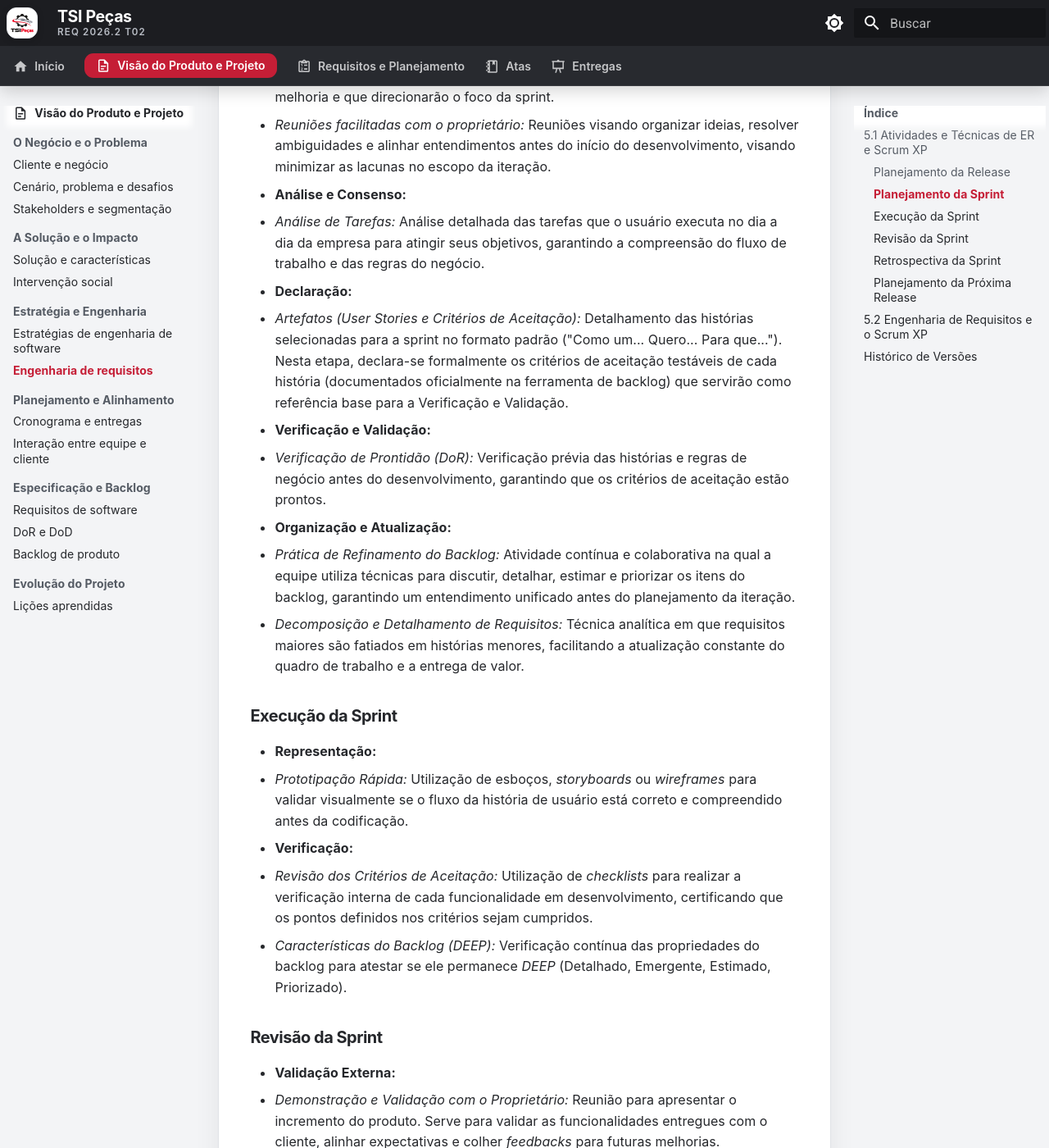
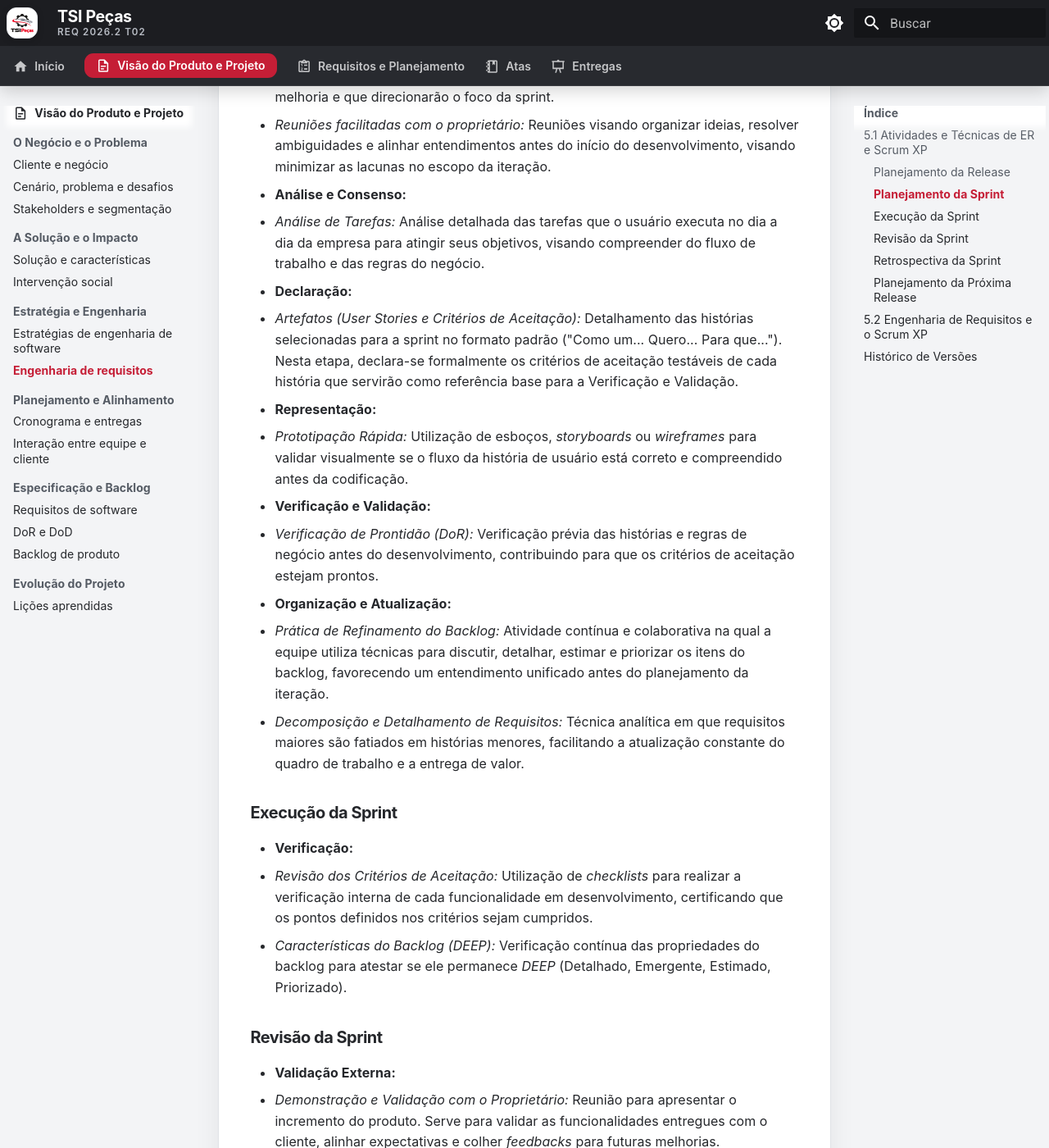
Before and after one commit to mdsreq-fga-unb/REQ-202562-T02-TSI-AutoPecas, an MkDocs documentation site: the page built from docs/visao-produto/engenharia-de-requisitos.md, in a window 1280 px wide and 1400 px high, scrolled down 1134 px. Shown: the whole window at 82% size. Built offline with MkDocs 1.6.1 and Material for MkDocs 9.7.7, drawn with Linux system fonts in a browser that asks for light colours; comment, search, counter and statistics services are not loaded; some of the changed text lies outside the part shown.

Commit message:
Modifica e arruma issue 7 de acordo com feedbacks da monitora

```diff
--- a/docs/visao-produto/engenharia-de-requisitos.md
+++ b/docs/visao-produto/engenharia-de-requisitos.md
@@ -10,7 +10,7 @@
   * *Análise do contexto da solução:* Investigação do domínio da aplicação e do ambiente em que o sistema operará, visando entender as regras de negócio e os valores fundamentais para o cliente.
 * **Análise e Consenso:**
   * *MoSCoW:* Técnica que auxilia na separação das funcionalidades de acordo com as prioridades mais críticas para a TSI Peças, classificando-as em *Must have*, *Should have*, *Could have* e *Won’t have*.
-  * *Estudo de Viabilidade:* Avaliação preliminar realizada em conjunto com a modelagem de negócio para compreender as restrições de orçamento, recursos e prazo. Seu resultado deve ser documentado, garantindo que o escopo seja realizável.
+  * *Estudo de Viabilidade:* Avaliação preliminar realizada em conjunto com a modelagem de negócio para compreender as restrições de orçamento, recursos e prazo. Seu resultado deve ser documentado, contribuindo para que o escopo seja realizável.
 * **Declaração:**
   * *Artefatos de Declaração (Épicos e User Stories):* Elaboração dos requisitos em alto nível (Épicos) que capturam as grandes necessidades do sistema. A partir deles, são declaradas as User Stories iniciais, descrevendo o valor entregue ao usuário de forma simples, compondo a primeira versão do *Product Backlog*.
 
@@ -20,19 +20,19 @@
   * *Análise Documental:* Revisão de documentos existentes da empresa, como planilhas atuais e relatórios de vendas, para identificar pontos que necessitam de melhoria e que direcionarão o foco da sprint.
   * *Reuniões facilitadas com o proprietário:* Reuniões visando organizar ideias, resolver ambiguidades e alinhar entendimentos antes do início do desenvolvimento, visando minimizar as lacunas no escopo da iteração.
 * **Análise e Consenso:**
-  * *Análise de Tarefas:* Análise detalhada das tarefas que o usuário executa no dia a dia da empresa para atingir seus objetivos, garantindo a compreensão do fluxo de trabalho e das regras do negócio.
+  * *Análise de Tarefas:* Análise detalhada das tarefas que o usuário executa no dia a dia da empresa para atingir seus objetivos, visando compreender do fluxo de trabalho e das regras do negócio.
 * **Declaração:**
-  * *Artefatos (User Stories e Critérios de Aceitação):* Detalhamento das histórias selecionadas para a sprint no formato padrão ("Como um... Quero... Para que..."). Nesta etapa, declara-se formalmente os critérios de aceitação testáveis de cada história (documentados oficialmente na ferramenta de backlog) que servirão como referência base para a Verificação e Validação.
+  * *Artefatos (User Stories e Critérios de Aceitação):* Detalhamento das histórias selecionadas para a sprint no formato padrão ("Como um... Quero... Para que..."). Nesta etapa, declara-se formalmente os critérios de aceitação testáveis de cada história que servirão como referência base para a Verificação e Validação.
+* **Representação:**
+  * *Prototipação Rápida:* Utilização de esboços, *storyboards* ou *wireframes* para validar visualmente se o fluxo da história de usuário está correto e compreendido antes da codificação.
 * **Verificação e Validação:**
-  * *Verificação de Prontidão (DoR):* Verificação prévia das histórias e regras de negócio antes do desenvolvimento, garantindo que os critérios de aceitação estão prontos.
+  * *Verificação de Prontidão (DoR):* Verificação prévia das histórias e regras de negócio antes do desenvolvimento, contribuindo para que os critérios de aceitação estejam prontos.
 * **Organização e Atualização:**
-  * *Prática de Refinamento do Backlog:* Atividade contínua e colaborativa na qual a equipe utiliza técnicas para discutir, detalhar, estimar e priorizar os itens do backlog, garantindo um entendimento unificado antes do planejamento da iteração.
+  * *Prática de Refinamento do Backlog:* Atividade contínua e colaborativa na qual a equipe utiliza técnicas para discutir, detalhar, estimar e priorizar os itens do backlog, favorecendo um entendimento unificado antes do planejamento da iteração.
   * *Decomposição e Detalhamento de Requisitos:* Técnica analítica em que requisitos maiores são fatiados em histórias menores, facilitando a atualização constante do quadro de trabalho e a entrega de valor.
 
 ### Execução da Sprint
 
-* **Representação:**
-  * *Prototipação Rápida:* Utilização de esboços, *storyboards* ou *wireframes* para validar visualmente se o fluxo da história de usuário está correto e compreendido antes da codificação.
 * **Verificação:**
   * *Revisão dos Critérios de Aceitação:* Utilização de *checklists* para realizar a verificação interna de cada funcionalidade em desenvolvimento, certificando que os pontos definidos nos critérios sejam cumpridos.
   * *Características do Backlog (DEEP):* Verificação contínua das propriedades do backlog para atestar se ele permanece *DEEP* (Detalhado, Emergente, Estimado, Priorizado).
@@ -54,11 +54,11 @@
 ### Planejamento da Próxima Release
 
 * **Elicitação e Descoberta:**
-  * *Mapeamento de Evolução do Produto:* Sessões para captar novas necessidades estratégicas da TSI Peças ou compilar os feedbacks das Sprints anteriores, visualizando o que agregará mais valor na próxima versão.
+  * *Brainstorming:* Sessões para captar novas necessidades estratégicas da TSI Peças ou compilar os feedbacks das Sprints anteriores, visualizando o que agregará mais valor na próxima versão.
 * **Declaração:**
   * *Atualização de Épicos e User Stories:* Criação e declaração de novos épicos e histórias de usuário baseados nos *feedbacks* coletados, organizando-os no *Product Backlog* para definir claramente o escopo e o valor entregue na próxima *release*.
 * **Verificação e Validação:**
-  * *Verificação de Prontidão (DEEP):* Validação contínua do backlog geral da *release* contra os critérios DEEP. O objetivo é verificar se os requisitos antigos foram depurados e reestimados, atestando que os itens da próxima *release* estão válidos e prontos para o fracionamento nas Sprints seguintes.
+  * *Verificação de Prontidão (DoR):* Validação contínua do backlog geral da *release* contra os critérios DoR. O objetivo é verificar se os requisitos antigos foram depurados e reestimados, atestando que os itens da próxima *release* estão válidos e prontos para o fracionamento nas Sprints seguintes.
 
 ---
 
@@ -67,22 +67,22 @@
 | Fases do Processo | Atividades ER | Prática | Técnica | Resultado Esperado |
 | :--- | :--- | :--- | :--- | :--- |
 | **Planejamento da Release** | Elicitação e Descoberta | Entendimento do Domínio e Negócio | Entrevistas semiestruturadas, Sessões de Ideação, Análise do contexto da solução | Visão geral das necessidades do proprietário e escopo inicial do sistema estabelecido. |
-| **Planejamento da Release** | Análise e Consenso | Priorização Orientada a Valor | MoSCoW, Estudo de Viabilidade | Funcionalidades críticas identificadas e documento de viabilidade técnica gerado. |
-| **Planejamento da Release** | Declaração | Especificação Ágil de Alto Nível | Artefatos: Épicos e User Stories | Primeira versão do *Product Backlog* criada contendo as grandes necessidades. |
+| **Planejamento da Release** | Análise e Consenso | Priorização Orientada a Valor | MoSCoW | Funcionalidades críticas identificadas e documento de viabilidade técnica gerado. |
+| **Planejamento da Release** | Declaração | Especificação Ágil de Alto Nível | Épicos e User Stories | Primeira versão do *Product Backlog* criada contendo as grandes necessidades. |
 | **Planejamento da Sprint** | Elicitação e Descoberta | Alinhamento Contínuo | Análise Documental, Reuniões com o proprietário | Escopo da Sprint compreendido, visando minimizar lacunas e ambiguidades. |
 | **Planejamento da Sprint** | Análise e Consenso | Entendimento do Usuário | Análise de Tarefas | Tarefas e fluxo de trabalho do usuário mapeados e compreendidos. |
-| **Planejamento da Sprint** | Declaração | Especificação Detalhada | Artefatos: User Stories e Critérios | Histórias detalhadas e critérios definidos como referência para V&V. |
+| **Planejamento da Sprint** | Declaração | Especificação Detalhada | User Stories e Critérios | Histórias detalhadas e critérios definidos como referência para V&V. |
+| **Planejamento da Sprint** | Representação | Produção de Artefatos Visuais | Prototipação Rápida | Wireframes ou protótipos produzidos para validar fluxos visualmente. |
 | **Planejamento da Sprint** | Verificação e Validação | Verificação Prévia | Verificação de Prontidão (DoR) | Histórias e regras verificadas antes do desenvolvimento. |
-| **Planejamento da Sprint** | Organização e Atualização | Gestão e Detalhamento | Prática de Refinamento, Decomposição | Histórias detalhadas, priorizadas e fatiadas para a Sprint. |
-| **Execução da Sprint** | Representação | Produção de Artefatos Visuais | Prototipação Rápida | Wireframes ou protótipos produzidos para validar fluxos visualmente. |
+| **Planejamento da Sprint** | Organização e Atualização | Gestão e Detalhamento | Refinamento e Decomposição | Histórias detalhadas, priorizadas e fatiadas para a Sprint. |
 | **Execução da Sprint** | Verificação | Verificação Interna | Revisão por Checklists | Funcionalidades verificadas internamente. |
 | **Execução da Sprint** | Verificação | Propriedades do Backlog | Propriedades DEEP | *Backlog* verificado para atestar as características DEEP. |
 | **Revisão da Sprint** | Validação Externa | Homologação com o Proprietário | Demonstração e Validação com Cliente | Incremento de software validado externamente pelo proprietário. |
 | **Revisão da Sprint** | Declaração | Atualização de Escopo | Declaração de requisitos | Novos requisitos formalizados para o *backlog*. |
 | **Retrospectiva da Sprint** | Análise e Consenso | Avaliação de Processos de ER | Análise de Causa Raiz | Falhas de comunicação identificadas para melhoria. |
-| **Planej. da Próxima Release** | Elicitação e Descoberta | Planejamento Evolutivo | Mapeamento de Evolução do Produto | Novas necessidades e adaptações captadas para a próxima versão do sistema. |
+| **Planej. da Próxima Release** | Elicitação e Descoberta | Planejamento Evolutivo | Brainstorming | Novas necessidades e adaptações captadas para a próxima versão do sistema. |
 | **Planej. da Próxima Release** | Declaração | Especificação Ágil | Atualização de Épicos e User Stories | Novos épicos e histórias formalizados e alocados para a próxima versão. |
-| **Planej. da Próxima Release** | Verificação e Validação | Validação de Prontidão | Verificação de Prontidão (DEEP) | Backlog validado contra os critérios DEEP assegurando prontidão para a próxima fase. |
+| **Planej. da Próxima Release** | Verificação e Validação | Validação de Prontidão | Verificação de Prontidão (DoR) | Backlog validado contra os critérios DoR assegurando prontidão para a próxima fase. |
 
 ---
 
```
Also changed, not shown: other parts of docs/visao-produto/engenharia-de-requisitos.md (+2 -0 lines).
